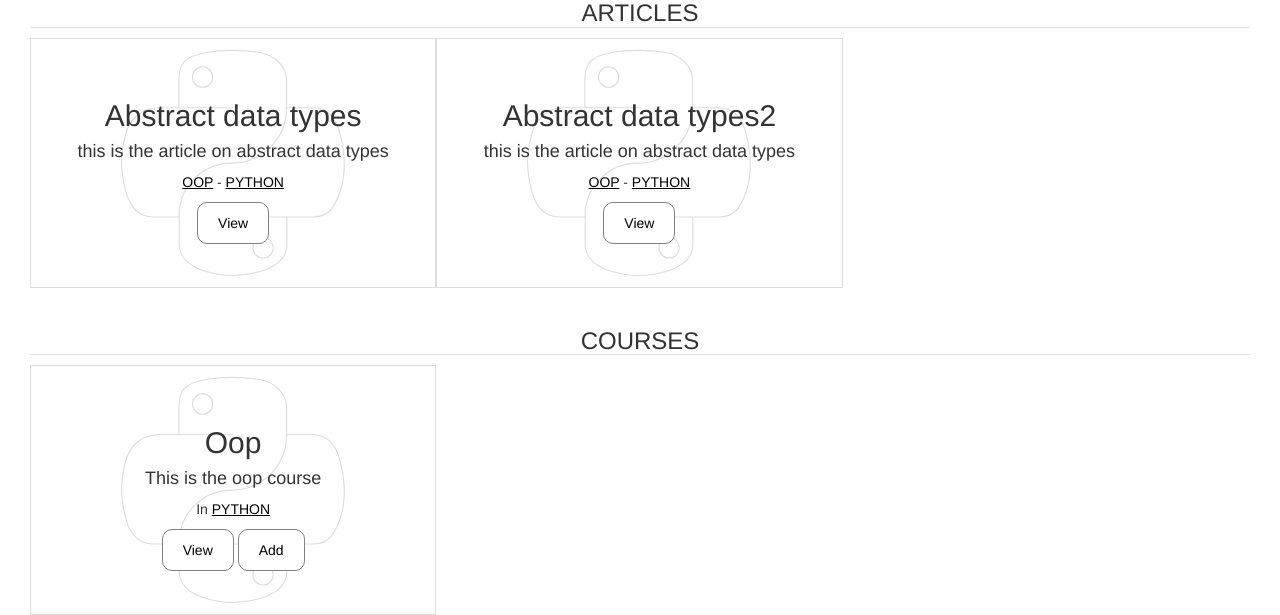
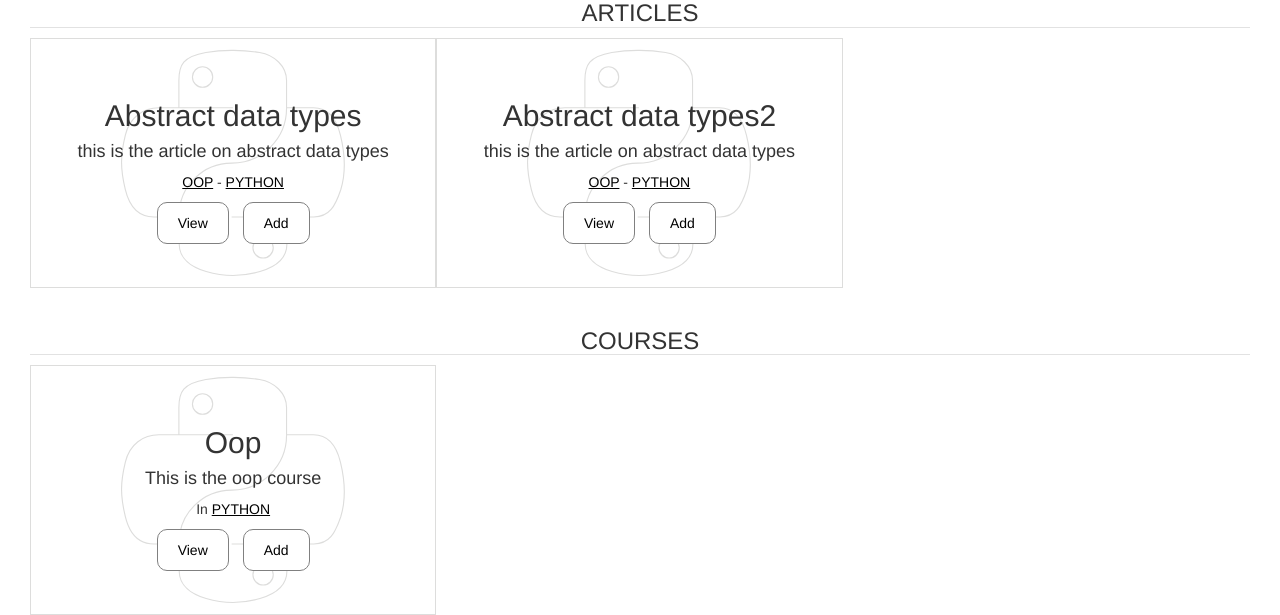
Before and after one commit to ekpo-d/progressMap, a Flask app: page /curriculums/python in a window 1280 px wide. Shown: the part 232-847 px from the top of the page. Run offline with Flask 2, Linux system fonts and the light colour scheme; data comes from the database, SQL or seed files in the repository; both versions use the stored data as it was after the commit; some libraries are stand-ins or nearby versions.

Commit message:
updated templates site wide

```diff
--- a/progressMap/static/css/main.css
+++ b/progressMap/static/css/main.css
@@ -22,6 +22,13 @@ a:visited {
 	}
 }
 */
+a.linkButton{
+	margin: 5px;
+}
+a.linkButton:hover{
+	text-decoration: none;
+	margin: 5px;
+}
 .completed{
 	height: 15px;
 	width: 15px;
--- a/progressMap/templates/showCourse.html
+++ b/progressMap/templates/showCourse.html
@@ -35,8 +35,11 @@
 				<a href="{{ url_for('courses.show', page=article.course.title)}}">{{ article.course.title.upper() }}</a> -
 				<a href="{{ url_for('curriculums.show', page=article.curriculum.title)}}">{{ article.curriculum.title.upper() }}</a>
 			</p>
-			<a href="{{ url_for('articles.show', page=article.title)}}">
+			<a class="linkButton" href="{{ url_for('articles.show', page=article.title)}}">
 			<button class="button">View</button>
+			</a>
+			<a class="linkButton" href="{{ url_for('user.addArticleContent', username=current_user, articleName=article.title, id=article.id, endPoint='courses', path=article.course.title)}}">
+				<button class="button">Add</button>
 			</a>
 		</article>
 	</section>
--- a/progressMap/templates/showCurriculum.html
+++ b/progressMap/templates/showCurriculum.html
@@ -30,8 +30,11 @@
 				<a href="{{ url_for('courses.show', page=article.course.title)}}">{{ article.course.title.upper() }}</a> -
 				<a href="{{ url_for('curriculums.show', page=article.curriculum.title)}}">{{ article.curriculum.title.upper() }}</a>
 			</p>
-			<a href="{{ url_for('articles.show', page=article.title)}}">
+			<a class="linkButton" href="{{ url_for('articles.show', page=article.title)}}">
 			<button class="button">View</button>
+			</a>
+			<a class="linkButton" href="{{ url_for('user.addArticleContent', username=current_user, articleName=article.title, id=article.id, endPoint='curriculums', path=article.curriculum.title)}}">
+				<button class="button">Add</button>
 			</a>
 		</article>
 	</section>
@@ -54,10 +57,10 @@
 			<p class="date underline">
 				In <a href="{{ url_for('curriculums.show', page=course.curriculum.title)}}">{{ course.curriculum.title.upper() }}</a>
 			</p>
-			<a href="{{ url_for('courses.show', page=course.title)}}">
+			<a class="linkButton" href="{{ url_for('courses.show', page=course.title)}}">
 			<button class="button">View</button>
 			</a>
-			<a href="#">
+			<a class="linkButton" href="#">
 				<button class="button">Add</button>
 			</a>
 		</article>
```
Also changed, not shown: progressMap/models.db.
